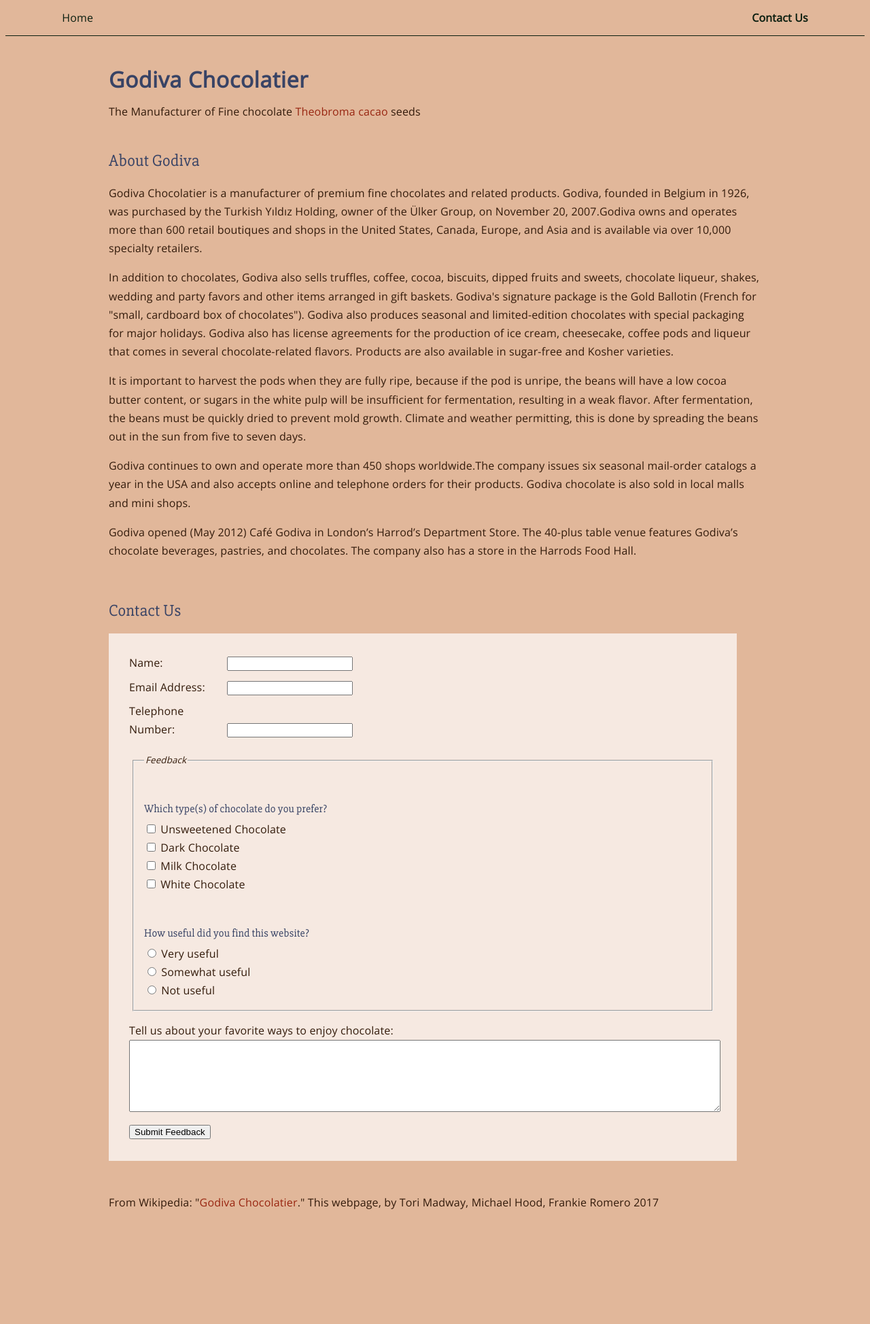
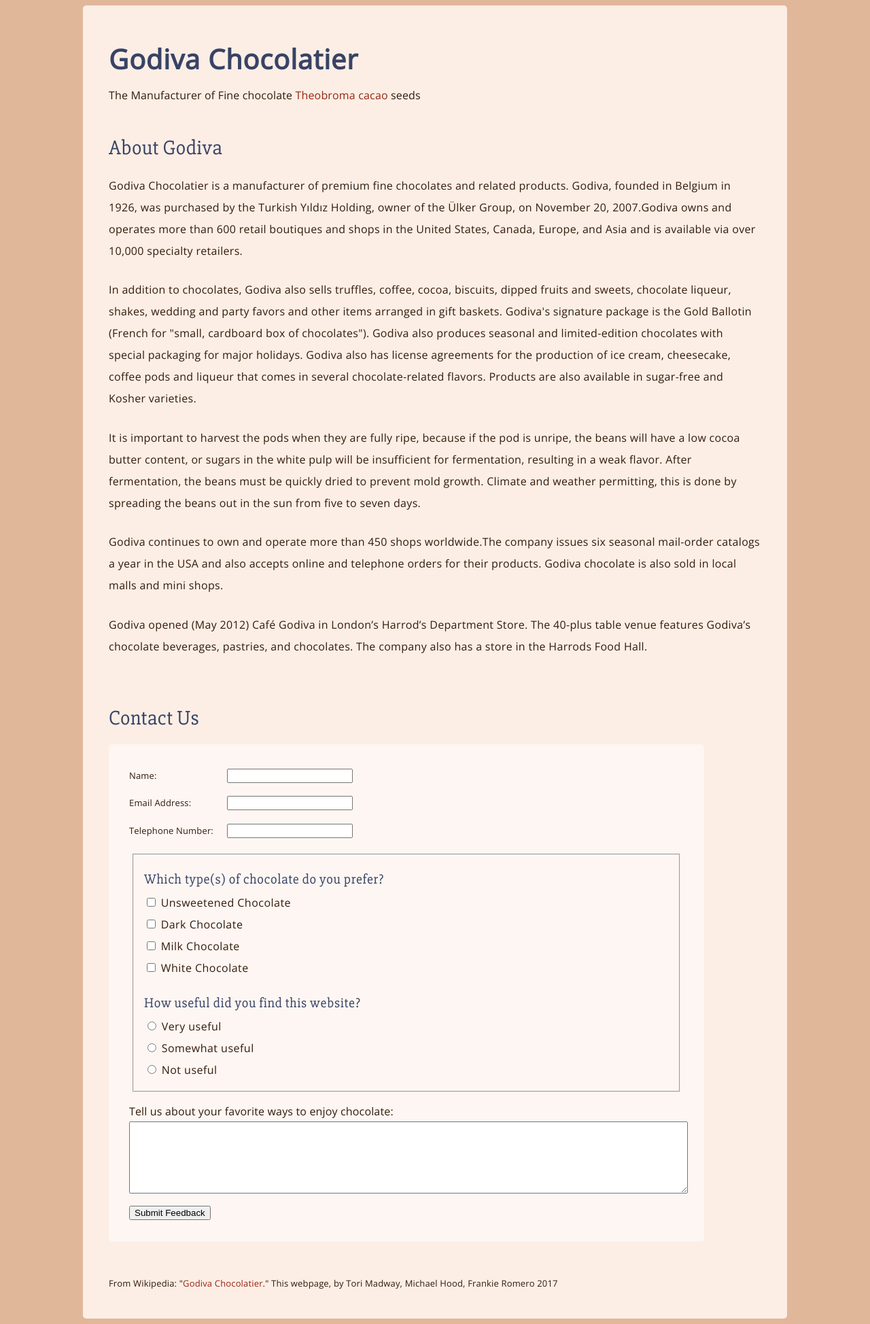
Before and after one commit to aaraymond/CSC174_Assignment9, a PHP site: page /contact.html in a window 1280 px wide. Shown: the whole page at 68% size. Before the commit the page ends 1779 px from the top, so only its background shows below. Run offline with PHP 8.4, Linux system fonts and the light colour scheme; some libraries are stand-ins or nearby versions.

Commit message:
steamlined update

```diff
--- a/8/contact.html
+++ b/8/contact.html
@@ -11,12 +11,12 @@
 	</head>
 
 	<body>
-		<nav class="menu">
+		<!-- <nav class="menu">
 			<ul>
 				<li><a href="index.html">Home</a></li>
 				<li><a class="is-current" href="contact.html">Contact Us</a></li>
 			</ul>
-		</nav>
+		</nav> -->
 
 		<div class="container">
 		<header>
@@ -36,8 +36,6 @@
             <p>Godiva continues to own and operate more than 450 shops worldwide.The company issues six seasonal mail-order catalogs a year in the USA and also accepts online and telephone orders for their products. Godiva chocolate is also sold in local malls and mini shops.</p>
 
             <p>Godiva opened (May 2012) Café Godiva in London’s Harrod’s Department Store. The 40-plus table venue features Godiva’s chocolate beverages, pastries, and chocolates. The company also has a store in the Harrods Food Hall.</p>
-
-
 		</section><!--.hero-->
 
 		<article>
@@ -53,7 +51,7 @@
 					<input type="tel" name="yournumber" id="yournumber">
 					<br>
 					<fieldset>
-						<legend>Feedback</legend>
+						<!--<legend>Feedback</legend>-->
 
 						<h3>Which type(s) of chocolate do you prefer?</h3>
 							<input type="checkbox" name="unsweetened" id="unsweetened" value="unsweetened_choc">
--- a/8/css/form.css
+++ b/8/css/form.css
@@ -1,29 +1,47 @@
 form {
-background-color: rgba(255,255,255,0.7);
+background-color: rgba(255, 255, 255, 0.52);
 padding: 30px;
 width: 100%;
+border-radius: 5px;
+-moz-border-radius: 5px;
+-webkit-border-radius: 5px;
+border: 0px solid #800000;
 }
+
 form h3 {
 margin-bottom: 2px;
+padding: 0;
 
-font-size: 16px;
+font-size: 20px;
+letter-spacing: .03em;
 }
+
 form label.fixed {
 display: inline-block;
 width: 140px;
 padding-bottom: 8px;
+
+font-size: small;
+line-height: 2.5em;
 }
+
 form textarea {
 width: 100%;
 height: 100px;
 }
+
 form fieldset {
 padding: 0px 15px 15px 15px;
 margin: 10px 5px 15px 5px;
+
+line-height: 2em;
+letter-spacing: .03em;
 }
+
 form legend {
 font-style: italic;
 font-size: smaller;
 }
+
 form input[type=submit] {margin-top: 10px;}
 /*fieldset > lable + h3 {margin-top: 16px;}*/
--- a/8/css/styles.css
+++ b/8/css/styles.css
@@ -2,6 +2,7 @@
 
 body {
 	background-color: #e1b79a;
+
 	color: #331b0b;
 	font-family: 'Open Sans', sans-serif;
     font-style: bold;
@@ -11,26 +12,35 @@ body {
 h1 {
 	letter-spacing: .02em;
 	color: #384365;
+	font-size: 40px;
+
+	/*padding-top: 7%;*/
 	}
 h2 {
-	margin: 20px 0;
+	margin: 25px 0;
 	padding-top: 25px;
+
 	font-family: 'Slabo 27px', serif;
 	letter-spacing: .01em;
 	font-weight: normal;
+	font-size: 30px;
 	color: #384365;
 	}
 h3 {
 	margin: 20px 0;
 	padding-top: 25px;
+
 	font-family: 'Slabo 27px', serif;
 	letter-spacing: .01em;
 	font-weight: normal;
+	font-size: 25px;
 	color: #384365;
 	}
 p {
-	margin-top: 0px;
-	letter-spacing: .01em;
+	margin: 1.6em auto;
+
+	letter-spacing: .02em;
+	line-height: 2em;
 	}
 ol {padding-left: 15px;}
 ul {padding-left: 15px;}
@@ -44,16 +54,26 @@ a:hover {color: #81411c;}
 	margin: 0 auto;
 	width: 80%;
 	max-width: 960px;
+	background-color: #fceee5;
+	padding: 3%;
+	border-radius: 5px;
+	-moz-border-radius: 5px;
+	-webkit-border-radius: 5px;
+	border: 0px solid #800000;
 	}
 
 article, aside {display: table-cell;}
 article {
 	width: 55%;
 	padding-bottom: 5%;
-	padding-right: 10%;
+	padding-right: 15%;
 	}
 aside {
 	width: 45%;
 	padding-left: 40px;
 	/*vertical-align: top;*/
 	}
+
+footer {
+	font-size: small;
+}
```
